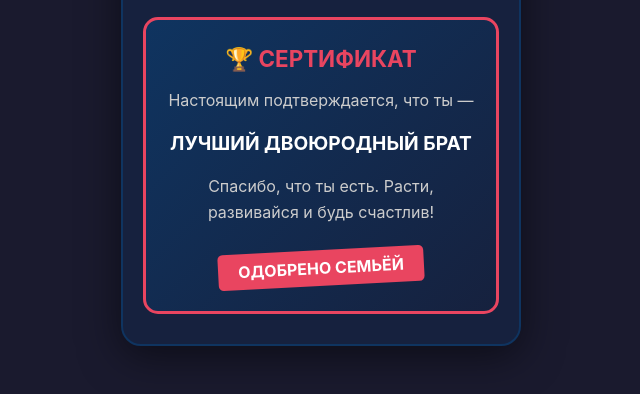
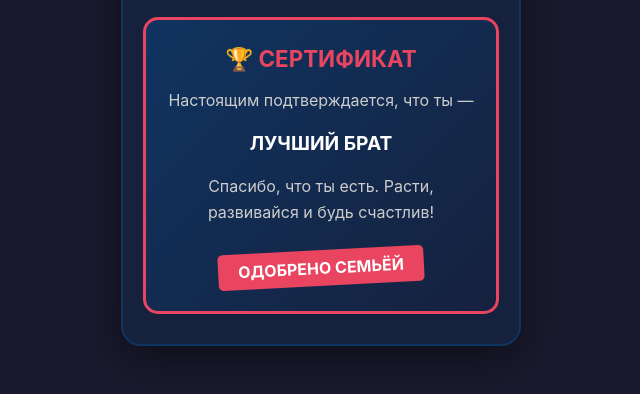
Before and after one commit to luckyfox00-stack/bro, a plain HTML site: page index.html in a window 1280 px wide. Both pictures are taken after a click on the button "🎉 Получить поздравление". Shown: the part 302-696 px from the top of the page, without its empty margins (319-959 px from the left). Drawn offline with Linux system fonts and the light colour scheme.

Commit message:
Update index.html

```diff
--- a/index.html
+++ b/index.html
@@ -104,7 +104,7 @@
             <div class="certificate">
                 <h3>🏆 СЕРТИФИКАТ</h3>
                 <p>Настоящим подтверждается, что ты —</p>
-                <p style="color: #fff; font-size: 1.2em; font-weight: bold; margin: 15px 0;">ЛУЧШИЙ ДВОЮРОДНЫЙ БРАТ</p>
+                <p style="color: #fff; font-size: 1.2em; font-weight: bold; margin: 15px 0;">ЛУЧШИЙ БРАТ</p>
                 <p>Спасибо, что ты есть. Расти, развивайся и будь счастлив!</p>
                 <div class="stamp">ОДОБРЕНО СЕМЬЁЙ</div>
             </div>
```
